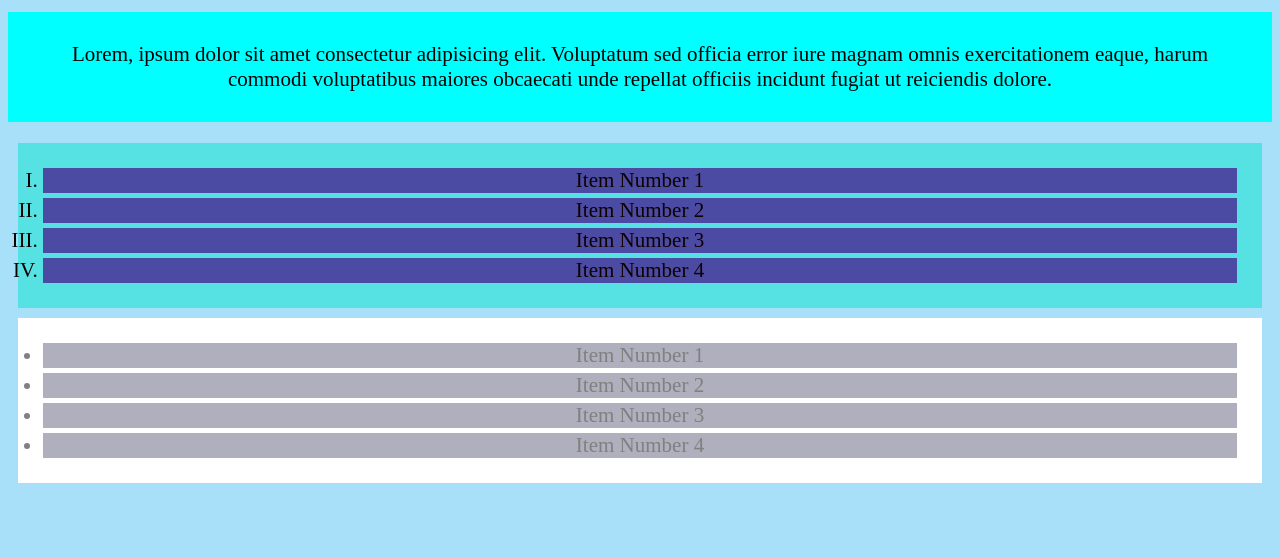
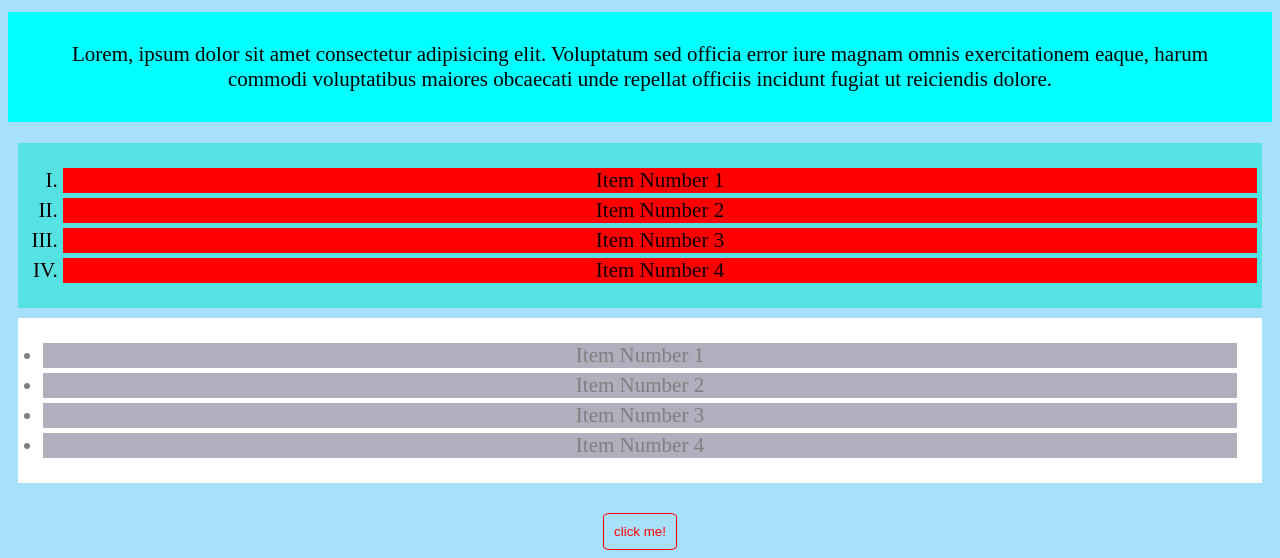
Before and after one commit to alptunavardar/htmlcssworks, a plain HTML site: page index.html in a window 1280 px wide. Shown: the part 242-800 px from the top of the page. Drawn offline with Linux system fonts and the light colour scheme.

Commit message:
some changes about button & understanding the difference between pading and margin

```diff
--- a/index.html
+++ b/index.html
@@ -27,5 +27,9 @@
 
     </ul>
 
+    <button>
+        <a href="#">click me!</a>
+    </button>
+
 </body>
 </html>
--- a/styles.css
+++ b/styles.css
@@ -28,11 +28,12 @@ ol  {
     color: rgb(15, 1, 1);
     background: rgb(86, 226, 226);
     margin: 10px;
-    padding: 20px;
+    padding-top: 20px;
+    padding-bottom: 20px;
 }
 
 ol li{
-    background: rgb(75, 75, 163);
+    background: red;
     margin: 5px;
 
 }
@@ -48,3 +49,22 @@ ul li{
     background: rgb(175, 175, 189);
     margin:  5px;
 }
+
+button{
+    margin-top: 20px;
+    padding: 10px;
+    border-radius: 10%;
+    background: transparent;
+    border: 1px solid red;
+    cursor: pointer;
+}
+
+button a{
+    text-decoration: none;
+    color: red;
+}
+
+button:hover{
+    background: #fff;
+    color: #fff;
+}
```
